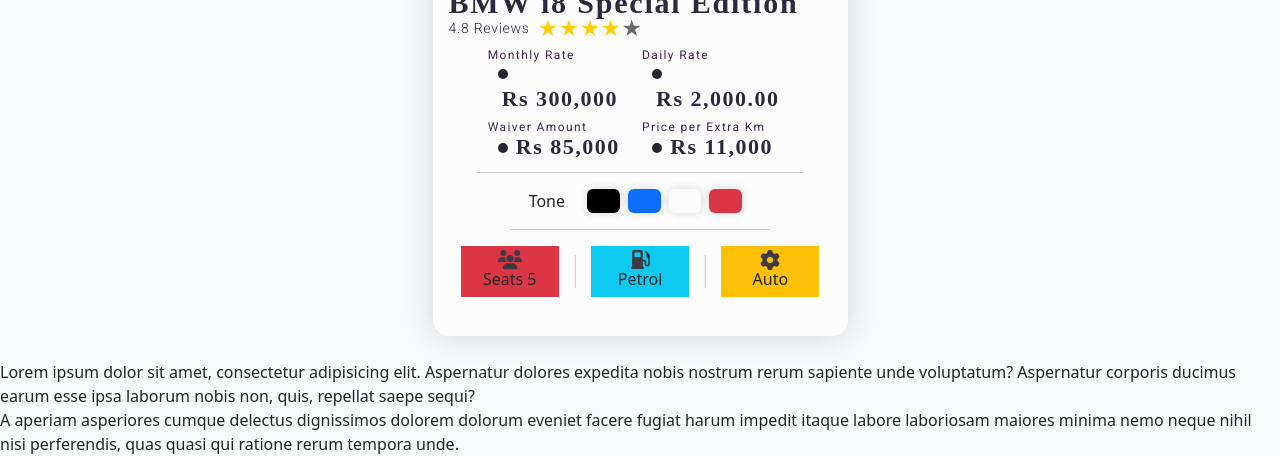
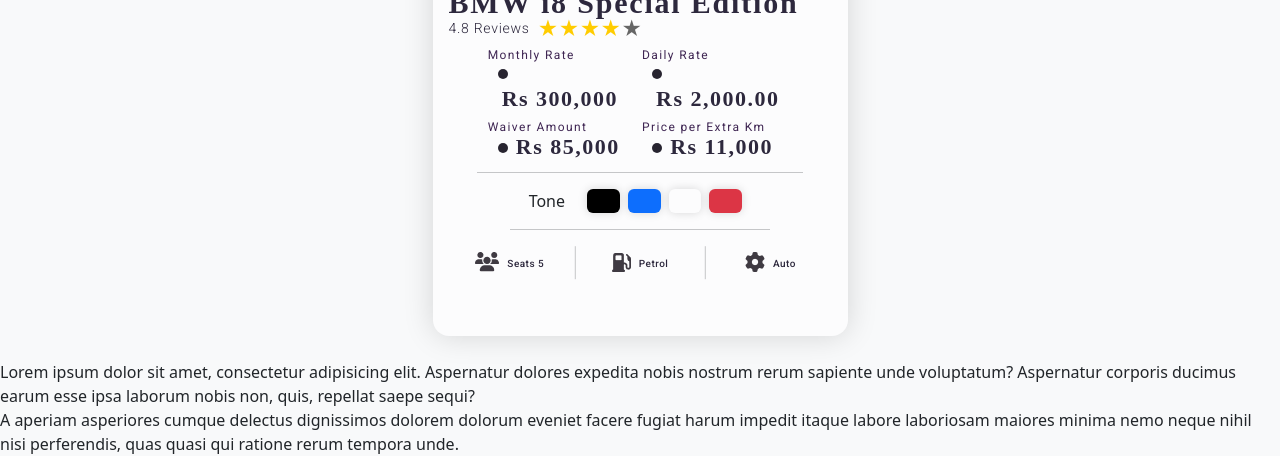
Before and after one commit to sehan22/Easy_Car_rental_project_With_Spring, a website: page FrontEnd/index.html in a window 1280 px wide. Shown: the part 2149-2605 px from the top of the page. Drawn offline with Linux system fonts and the light colour scheme; a web font is replaced by a local one.

Commit message:
index.html carDetailsCardContainer ui updated

```diff
--- a/FrontEnd/assets/css/indexPageStyle.css
+++ b/FrontEnd/assets/css/indexPageStyle.css
@@ -333,6 +333,21 @@
     box-shadow: 0px 0px 10px 0px rgba(0, 0, 0, 0.15);
 }
 
+.otherCarDetailsTwo > div > img,
+.otherCarDetailsTwo > div > h6 {
+    display: inline-block;
+}
+
+.otherCarDetailsTwo > div > h6 {
+    color: #2D283D;
+    font-family: Roboto;
+    font-size: 10px;
+    font-style: normal;
+    font-weight: 500;
+    line-height: normal;
+    letter-spacing: 0.48px;
+}
+
 
 
 
--- a/FrontEnd/index.html
+++ b/FrontEnd/index.html
@@ -382,28 +382,28 @@
                         <hr class="col-8">
                     </div>
 
-                    <div class="row m-auto justify-content-center align-items-center text-center">
-                        <div class="col-3 bg-danger">
+                    <div class="row m-auto justify-content-center align-items-center text-center otherCarDetailsTwo">
+                        <div class="col-3 p-0">
                             <img src="assets/images/indexpage/carDetailsCard/OtherDetails/users-solid.png" alt="">
-                            <h6>Seats 5</h6>
+                            <h6 class="ms-1">Seats 5</h6>
                         </div>
 
                         <div class="col-1 p-0">
                             <hr class="fa-rotate-90 w-100" style="padding: 0 0">
                         </div>
 
-                        <div class="col-3 bg-info">
+                        <div class="col-3 p-0">
                             <img src="assets/images/indexpage/carDetailsCard/OtherDetails/gas-pump-solid.png" alt="">
-                            <h6>Petrol</h6>
+                            <h6 class="ms-1">Petrol</h6>
                         </div>
 
                         <div class="col-1 p-0">
                             <hr class="fa-rotate-90 w-100" style="padding: 0 0">
                         </div>
 
-                        <div class="col-3 bg-warning">
+                        <div class="col-3 p-0">
                             <img src="assets/images/indexpage/carDetailsCard/OtherDetails/gear-solid.png" alt="">
-                            <h6>Auto</h6>
+                            <h6 class="ms-1">Auto</h6>
                         </div>
                     </div>
                 </div>
```
